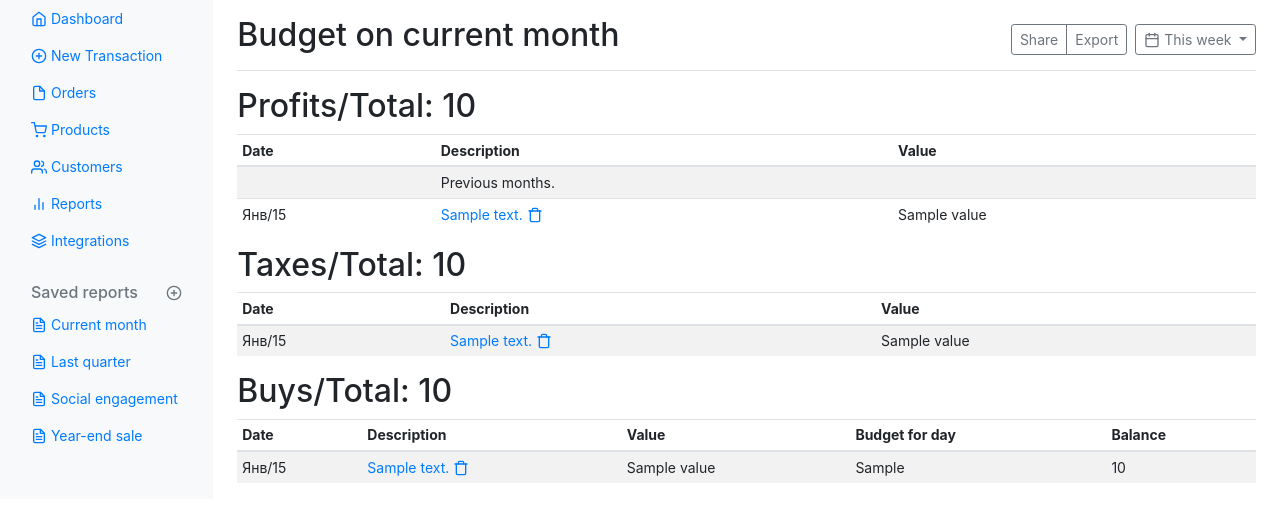
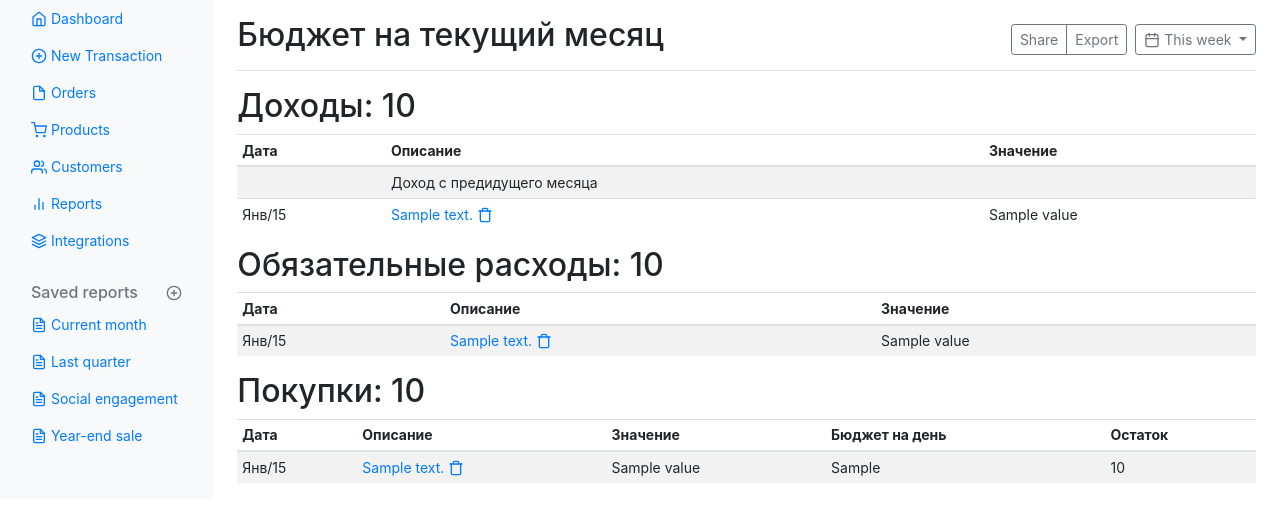
Before and after one commit to babayotta/mysite_old, a Django app: template src/templates/trym/list_of_transactions.html in a window 1280 px wide. Shown: the part 56-578 px from the top of the page. Run offline with Django 3.2, Linux system fonts and the light colour scheme; the template is opened without the code that fills it: most values are stand-ins (such as "Sample title", 1, 10 or a date in 2020); some libraries are stand-ins or nearby versions.

Commit message:
Translate to Russian trym

```diff
--- a/src/templates/mysite/signup.html
+++ b/src/templates/mysite/signup.html
@@ -1,17 +1,17 @@
 {% extends 'mysite/base.html' %}
 
 {% block title %}
-    Sign Up
+    Регистриция
 {% endblock %}
 
 {% block content %}
 {#    <main role="main">#}
         <div class="container">
-            <h2>Sign up</h2>
+            <h2>Регистрация</h2>
             <form method="post">
                 {% csrf_token %}
                 {{ form.as_p }}
-                <button type="submit">Sign up</button>
+                <button type="submit">Зарегистрироваться</button>
             </form>
         </div> <!-- /container -->
 {#    </main>#}
--- a/src/templates/registration/login.html
+++ b/src/templates/registration/login.html
@@ -1,15 +1,15 @@
 {% extends 'mysite/base.html' %}
 
-{% block title %}Login{% endblock %}
+{% block title %}Вход{% endblock %}
 
 {% block content %}
 {#    <main role="main">#}
         <div class="container">
-            <h2>Login</h2>
+            <h2>Вход</h2>
             <form method="post">
                 {% csrf_token %}
                 {{ form.as_p }}
-                <button type="submit">Login</button>
+                <button type="submit">Войти</button>
             </form>
         </div> <!-- /container -->
 {#    </main>#}
--- a/src/templates/trym/list_of_transactions.html
+++ b/src/templates/trym/list_of_transactions.html
@@ -3,12 +3,12 @@
 {% load static %}
 
 {% block title %}
-    Current Month
+    Текущий месяц
 {% endblock %}
 
 {% block main %}
     <div class="d-flex justify-content-between flex-wrap flex-md-nowrap align-items-center pt-3 pb-2 mb-3 border-bottom">
-        <h1 class="h2">Budget on current month</h1>
+        <h1 class="h2">Бюджет на текущий месяц</h1>
         <div class="btn-toolbar mb-2 mb-md-0">
             <div class="btn-group mr-2">
                 <button type="button" class="btn btn-sm btn-outline-secondary">Share</button>
@@ -23,20 +23,20 @@
 
     {#        <canvas class="my-4 w-100" id="myChart" width="900" height="380"></canvas>#}
 
-    <h2>Profits/Total: {{ profits_total }}</h2>
+    <h2>Доходы: {{ profits_total }}</h2>
     <div class="table-responsive">
         <table class="table table-striped table-sm">
             <thead>
             <tr>
-                <th>Date</th>
-                <th>Description</th>
-                <th>Value</th>
+                <th>Дата</th>
+                <th>Описание</th>
+                <th>Значение</th>
             </tr>
             </thead>
             <tbody>
             <tr>
                 <td></td>
-                <td>Previous months.</td>
+                <td>Доход с предидущего месяца</td>
                 <td>{{ previous_total_sum }}</td>
             </tr>
             {% for profit in profits %}
@@ -65,14 +65,14 @@
         </table>
     </div>
 
-    <h2>Taxes/Total: {{ taxes_total }}</h2>
+    <h2>Обязательные расходы: {{ taxes_total }}</h2>
     <div class="table-responsive">
         <table class="table table-striped table-sm">
             <thead>
             <tr>
-                <th>Date</th>
-                <th>Description</th>
-                <th>Value</th>
+                <th>Дата</th>
+                <th>Описание</th>
+                <th>Значение</th>
             </tr>
             </thead>
             <tbody>
@@ -102,16 +102,16 @@
         </table>
     </div>
 
-    <h2>Buys/Total: {{ buys_total }}</h2>
+    <h2>Покупки: {{ buys_total }}</h2>
     <div class="table-responsive">
         <table class="table table-striped table-sm">
             <thead>
             <tr>
-                <th>Date</th>
-                <th>Description</th>
-                <th>Value</th>
-                <th>Budget for day</th>
-                <th>Balance</th>
+                <th>Дата</th>
+                <th>Описание</th>
+                <th>Значение</th>
+                <th>Бюджет на день</th>
+                <th>Остаток</th>
             </tr>
             </thead>
             <tbody>
@@ -148,7 +148,7 @@
     <script>
     $(document).ready(function () {
         $('.delete_transaction').on('click', function () {
-            let confirm = window.confirm('Are you sure to delete a transaction?');
+            let confirm = window.confirm('Ты точно хочешь удалить эту запись?');
             if(!confirm) {
                 return false;
             }
```
